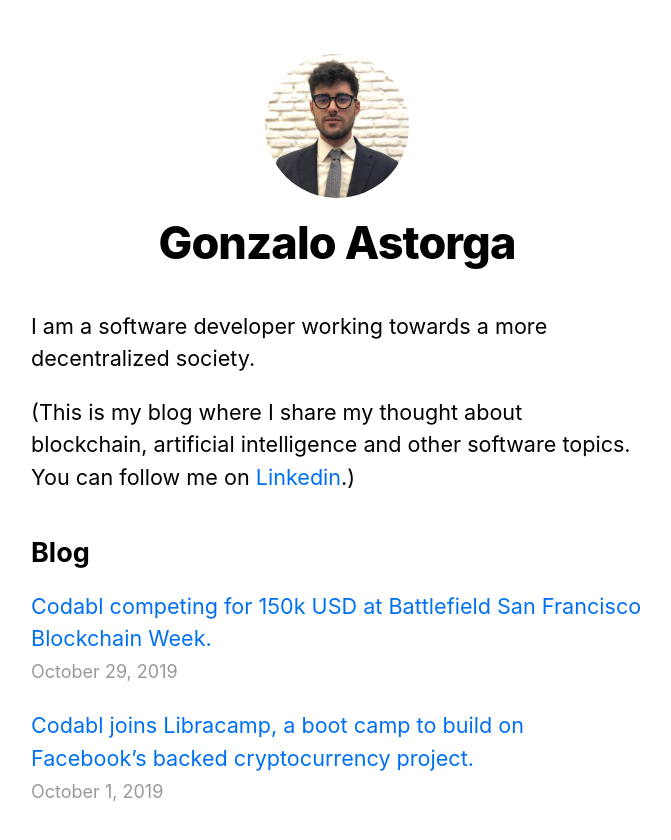
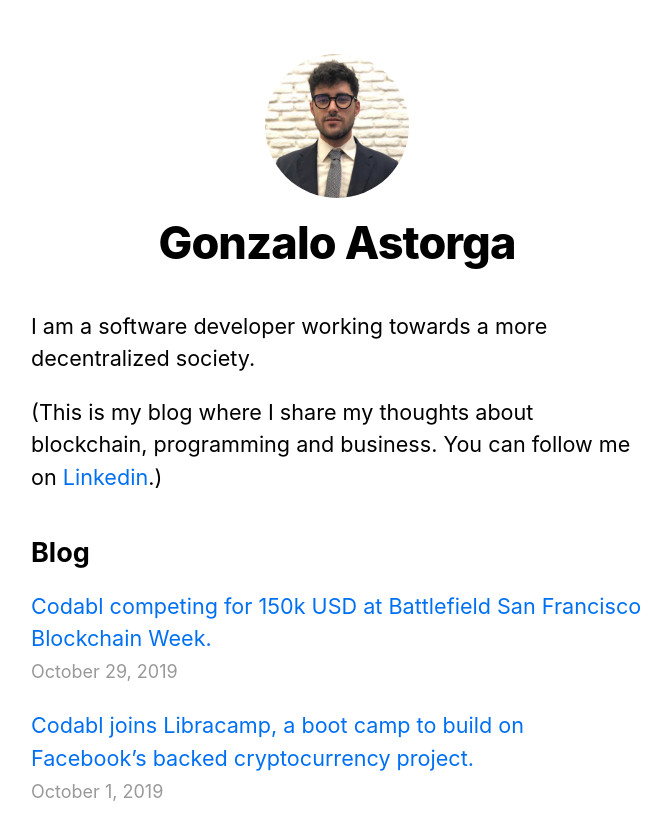
Before and after one commit to gonwi/gonastorga.com, a Next.js app: page / in a window 1280 px wide. Shown: the top 840 px of the page, without its empty margins (303-974 px from the left). Built offline with nearby package versions, Linux system fonts and the light colour scheme.

Commit message:
Updated index.js

```diff
--- a/pages/index.js
+++ b/pages/index.js
@@ -23,7 +23,7 @@ export default function Home( {allPostsData }) {
       <section className={utilStyles.headingMd}>
         <p>I am a software developer working towards a more decentralized society. </p>
         <p>
-        (This is my blog where I share my thought about blockchain, artificial intelligence and other software topics. You can follow me on {' '}
+        (This is my blog where I share my thoughts about blockchain, programming and business. You can follow me on {' '}
           <a href="https://linkedin.com/in/gonastorga">Linkedin</a>.)
         </p>
       </section>
```
